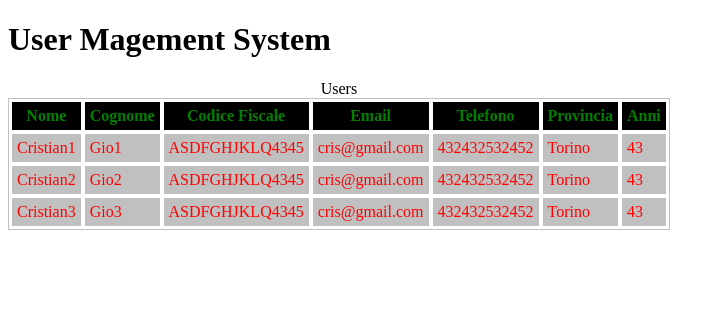
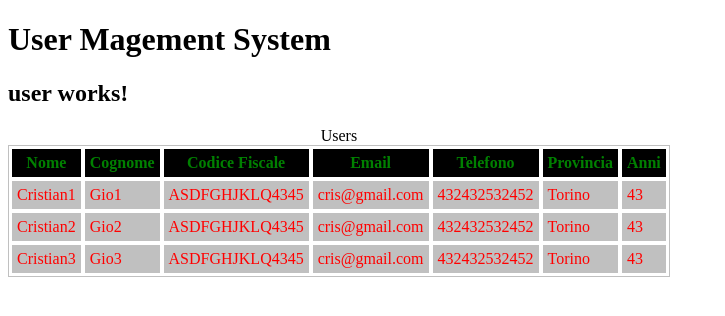
Before and after one commit to CristianAloe/Rep2, an Angular app in the folder UMS/: page / in a window 1280 px wide. Shown: the top 316 px of the page, without its empty margins (0-725 px from the left). Built offline with nearby package versions, Linux system fonts and the light colour scheme.

Commit message:
//19.1 è stato creato questo compoennte dalla riga di comando e vediamo che ha già l'ngOnint()  //19.2 possiamo testarlo andando ad inserirlo su app.component.html //19.3 Qui inseriamo il componente figlio creato dalla riga di comando

```diff
--- a/UMS/src/app/app.component.html
+++ b/UMS/src/app/app.component.html
@@ -1,3 +1,3 @@
 <h1>User Magement System</h1>
-
+<app-user></app-user> <!--19.3 Qui inseriamo il componente figlio creato dalla riga di comando-->
 <app-users></app-users>
--- a/UMS/src/app/app.module.ts
+++ b/UMS/src/app/app.module.ts
@@ -4,11 +4,13 @@ import { NgModule } from '@angular/core';
 
 import { AppComponent } from './app.component';
 import { UsersComponent } from './users/users.component';
+import { UserComponent } from './user/user.component';
 
 @NgModule({
   declarations: [
     AppComponent,
-    UsersComponent
+    UsersComponent,
+    UserComponent
   ],
   imports: [
     BrowserModule
--- /dev/null
+++ b/UMS/src/app/user/user.component.html
@@ -0,0 +1,3 @@
+<h2>
+    user works!
+</h2>
--- /dev/null
+++ b/UMS/src/app/user/user.component.ts
@@ -0,0 +1,15 @@
+import { Component, OnInit } from '@angular/core';
+
+@Component({
+  selector: 'app-user',
+  templateUrl: './user.component.html',
+  styleUrls: ['./user.component.css']
+})
+export class UserComponent implements OnInit { //19.1 è stato creato questo compoennte dalla riga di comando e vediamo che ha già l'ngOnint() //19.2 possiamo testarlo andando ad inserirlo su app.component.html
+
+  constructor() { }
+
+  ngOnInit() {
+  }
+
+}
```
Also changed, not shown: UMS/src/app/user/user.component.css (added), 1 other file (tests, documents, lock files or other folders).
